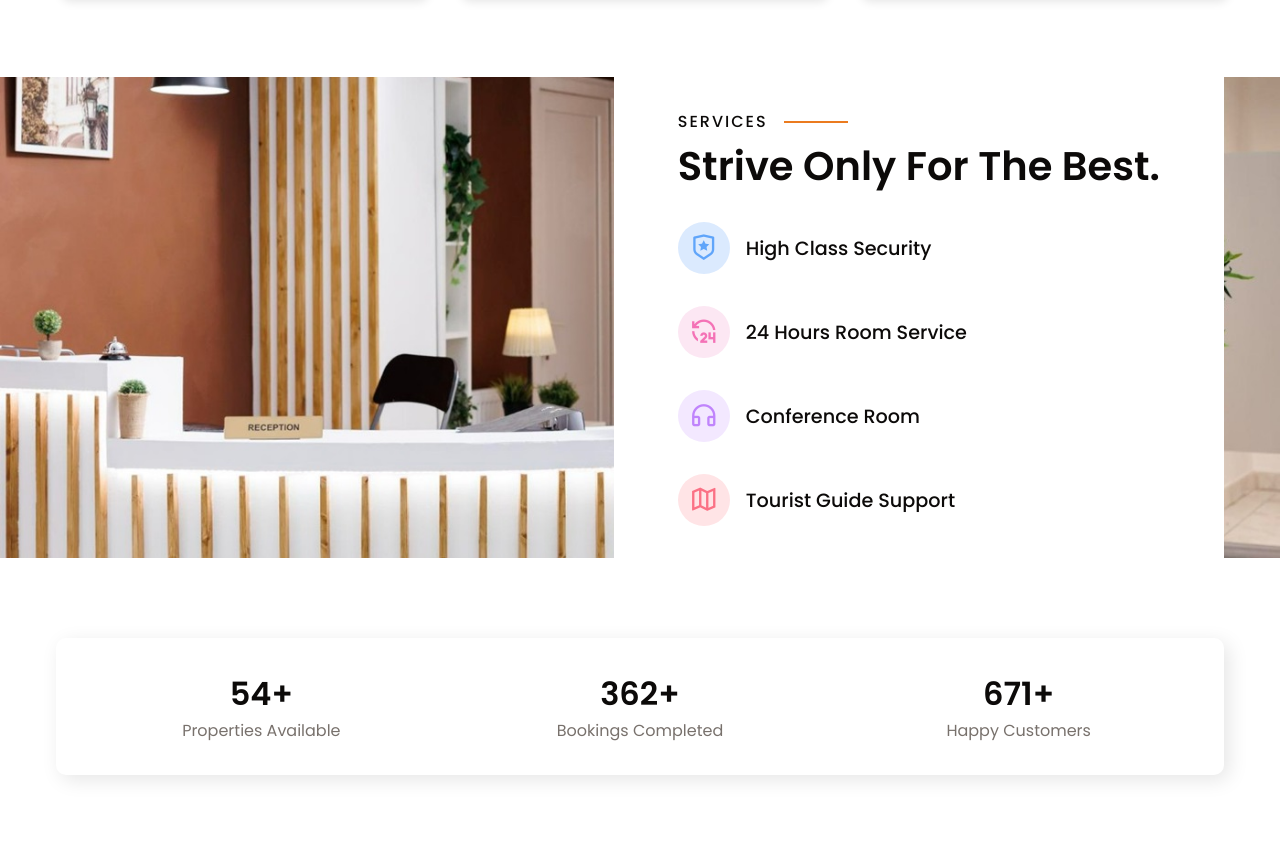
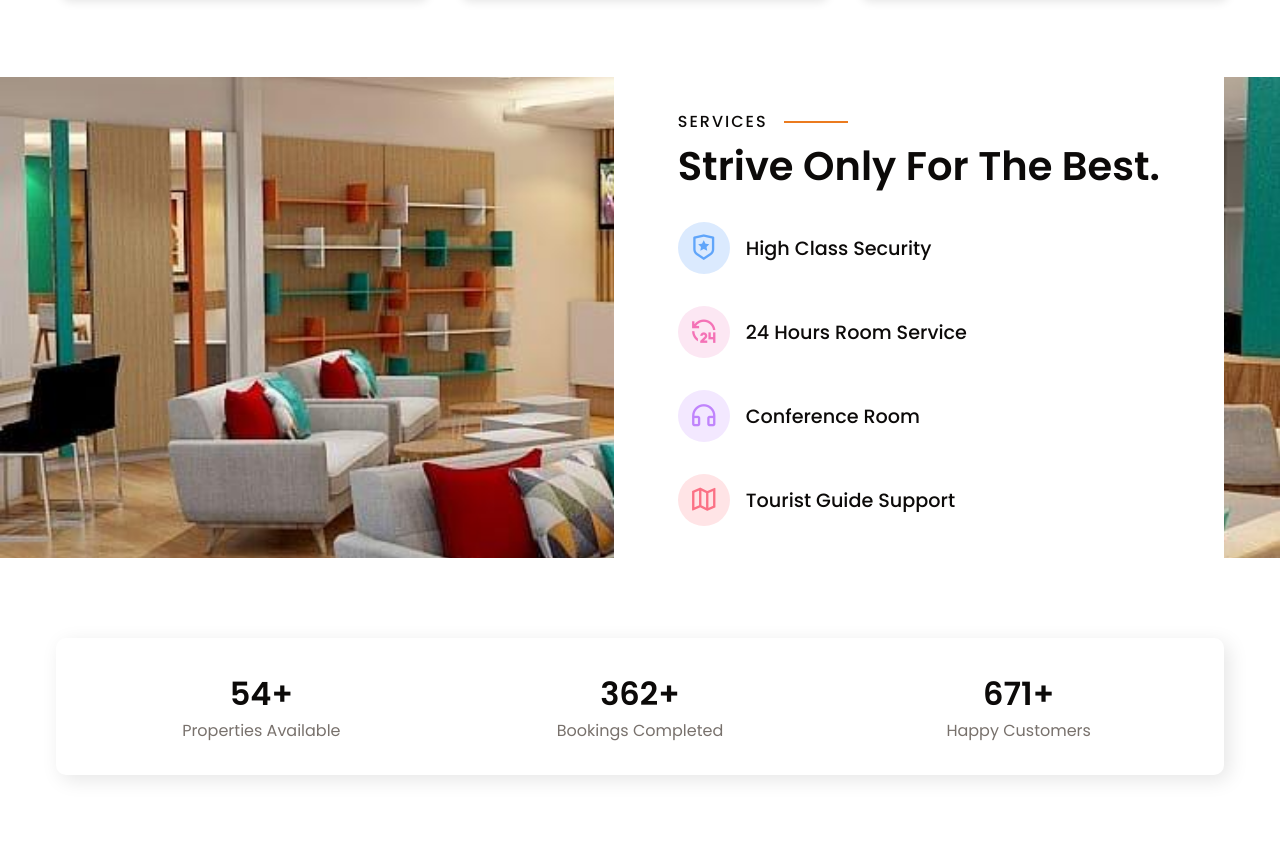
Before and after one commit to JukutPremium/Ezzy-Hotel, a plain HTML site: page index.html in a window 1280 px wide. Shown: the part 2093-2945 px from the top of the page. Drawn offline with nearby package versions, Linux system fonts and the light colour scheme.

Commit message:
first commit

```diff
--- a/styles.css
+++ b/styles.css
@@ -350,7 +350,7 @@ nav {
 }
 
 .service {
-  background-image: url("assets/service.jpg");
+  background-image: url("assets/service.jpeg");
   background-position: center center;
   background-size: cover;
   background-repeat: no-repeat;
```
Also changed, not shown: assets/service.jpeg (added).
